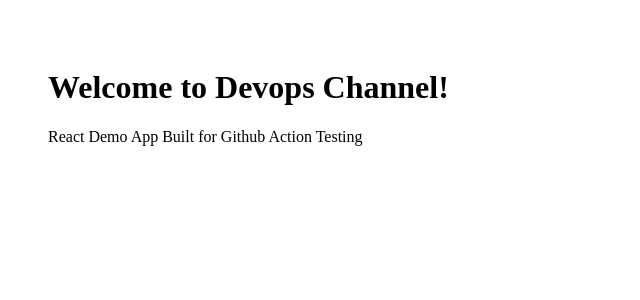
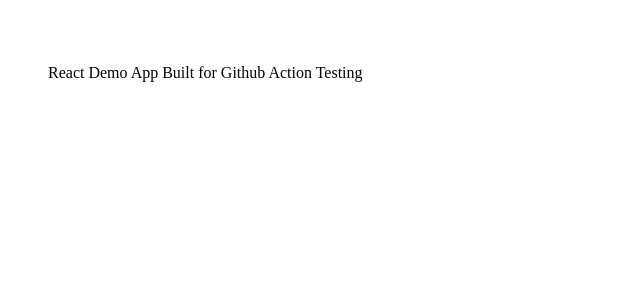
Before and after one commit to nini430/demo-react-app, a React (Create React App) app: page / in a window 1280 px wide. Shown: the top 300 px of the page, without its empty margins (0-640 px from the left). Built offline with nearby package versions, Linux system fonts and the light colour scheme.

Commit message:
remove h1

```diff
--- a/src/App.js
+++ b/src/App.js
@@ -1,7 +1,6 @@
 function App() {
   return (
     <div style={{ padding: 40 }}>
-      <h1>Welcome to Devops Channel!</h1>
       <p>React Demo App Built for Github Action Testing</p>
     </div>
   );
```
